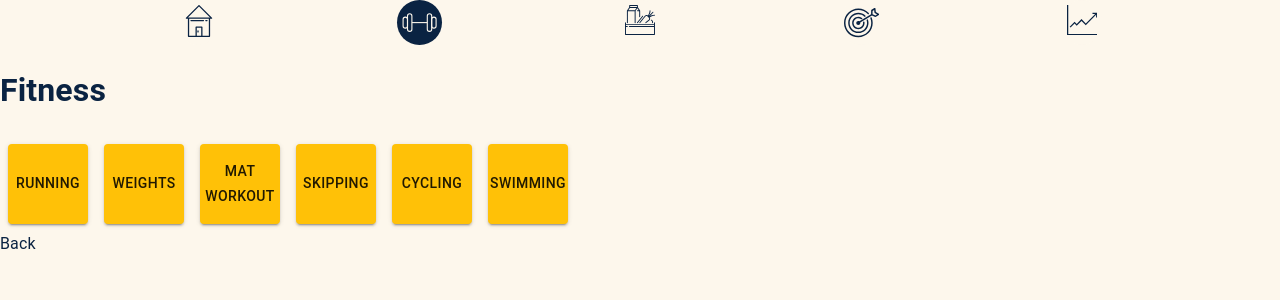
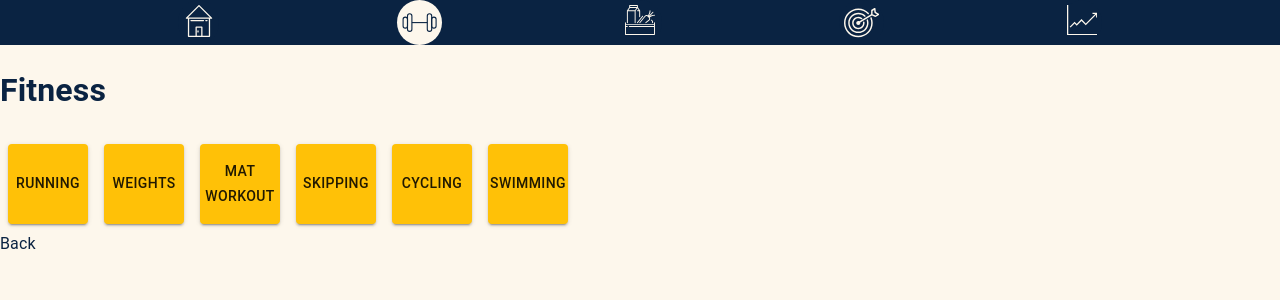
Before and after one commit to SchoolOfCode/final-project-front-end-theredhotchillicoders, a Next.js app: page /fitness in a window 1280 px wide. Shown: the top 300 px of the page. Built offline with nearby package versions, Linux system fonts and the light colour scheme.

Commit message:
Fix navbar colours when switching tabs with theme.palette.type, navbar still rendering twice

```diff
--- a/components/NavBar/NavBar.js
+++ b/components/NavBar/NavBar.js
@@ -13,19 +13,17 @@ import { useTheme } from "@mui/styles";
 const cream = "#fdf7ec";
 const darkBlue = "#0a2342";
 
-function NavBar({ mode }) {
+function NavBar() {
   const theme = useTheme();
-  console.log(theme.palette);
   const [colours, setColours] = useState({
     navClassName: styles.navLight,
     background: cream,
     text: darkBlue,
     activeClassName: styles.activeLight,
   });
-
   useEffect(() => {
     function getStyles() {
-      if (mode === "light") {
+      if (theme.palette.type === "light") {
         setColours({
           navClassName: styles.navLight,
           background: cream,
@@ -33,6 +31,7 @@ function NavBar({ mode }) {
           activeClassName: styles.activeLight,
         });
       } else {
+        if (theme.palette.type === "dark") {
           setColours({
             navClassName: styles.navDark,
             background: darkBlue,
@@ -41,8 +40,9 @@ function NavBar({ mode }) {
           });
         }
       }
+    }
     getStyles();
-  }, [mode]);
+  }, [theme.palette.type]);
   const router = useRouter();
   return (
     <nav className={colours.navClassName}>
```
Lines whose indentation alone changed are shown as unchanged.
